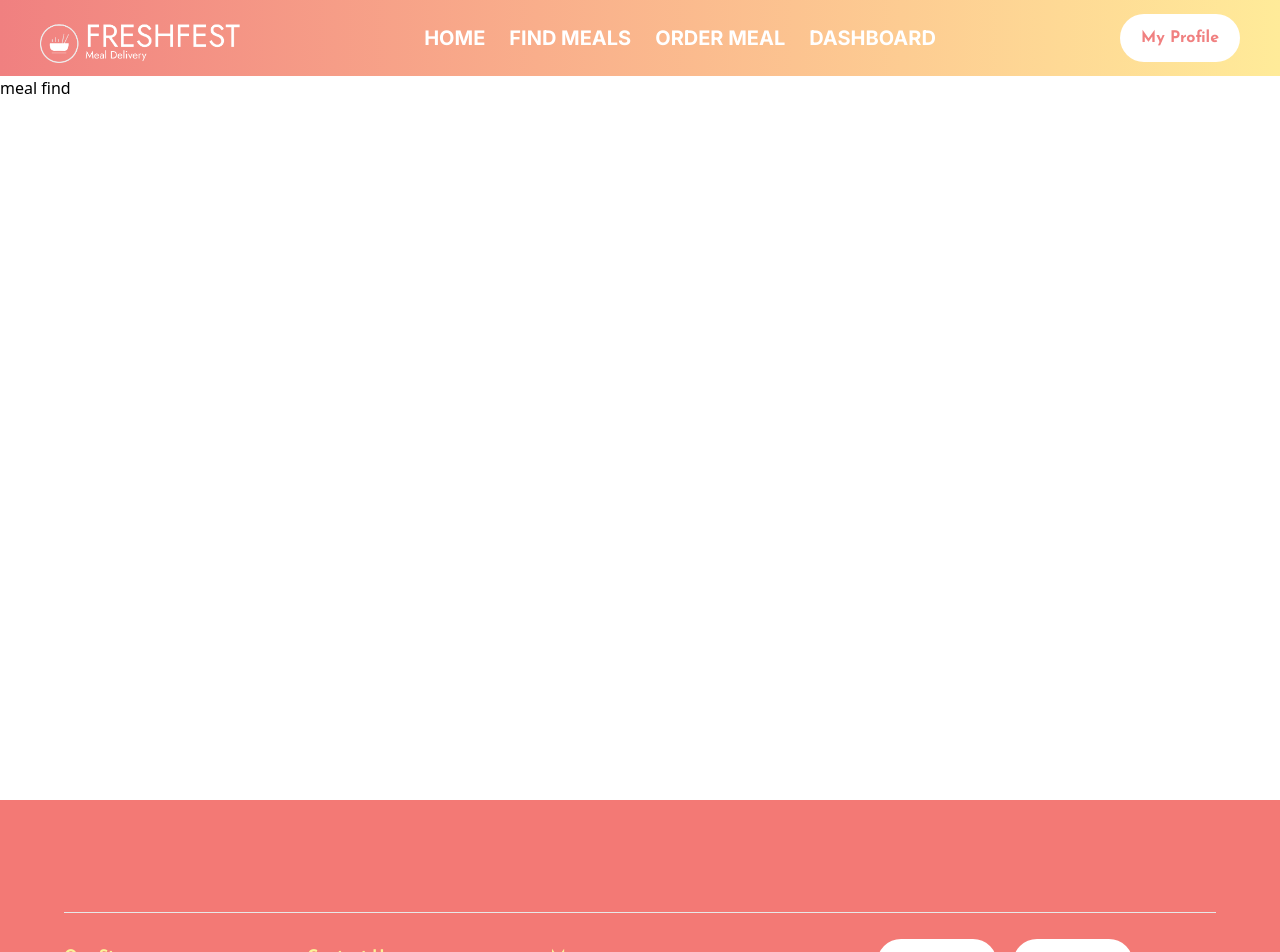
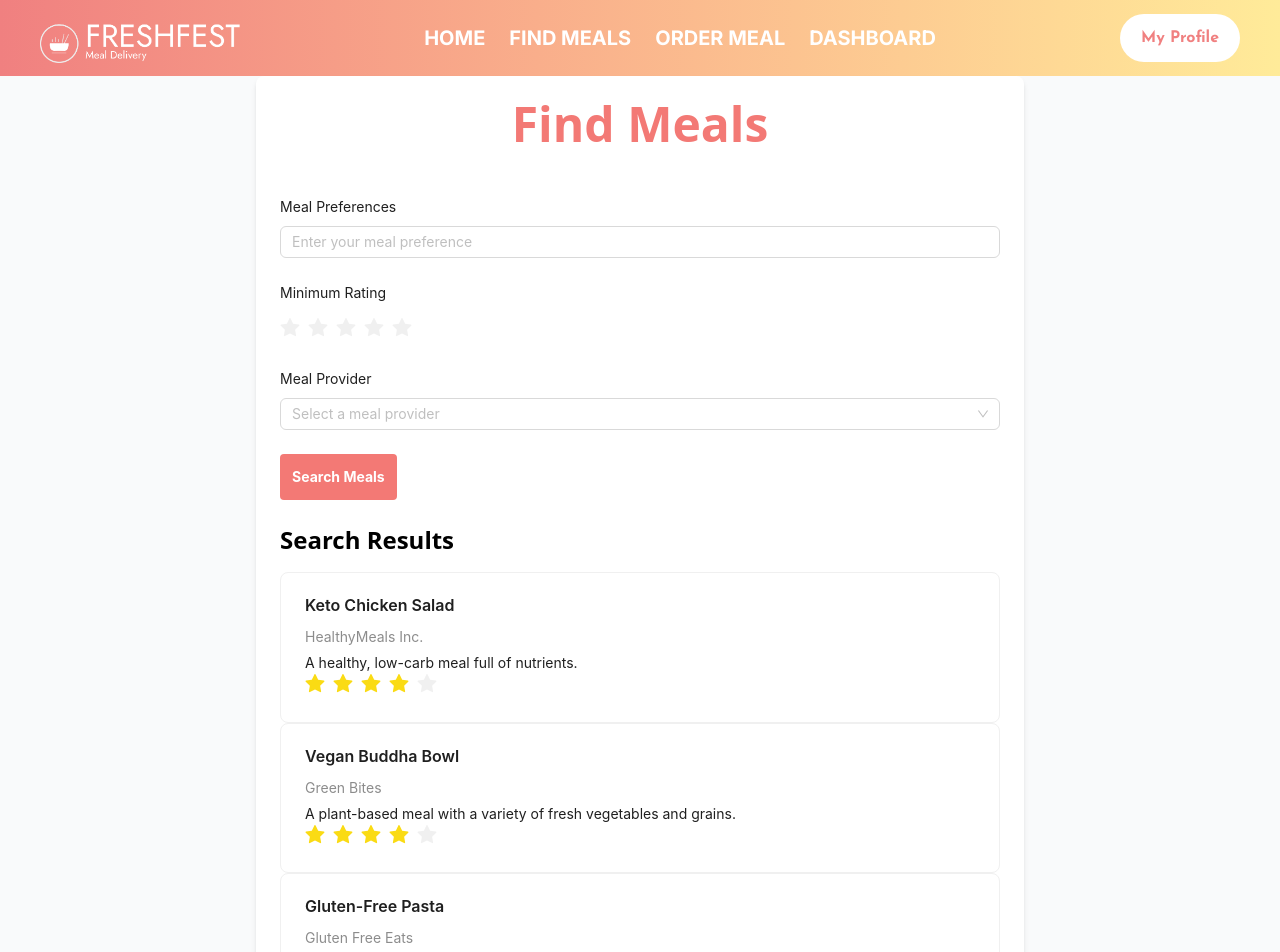
Before and after one commit to Rayhan108/meal-planing, a Next.js app: page /findMeals in a window 1280 px wide. Shown: the top 952 px of the page. Built offline with nearby package versions, Linux system fonts and the light colour scheme; a web font is replaced by a local one; what @ant-design/nextjs-registry would draw is missing.

Commit message:
added find meal and order meal page

```diff
--- a/src/app/(MainLayout)/findMeals/page.tsx
+++ b/src/app/(MainLayout)/findMeals/page.tsx
@@ -1,11 +1,110 @@
-import React from 'react';
+/* eslint-disable @typescript-eslint/no-explicit-any */
+'use client'
+import { useState } from 'react';
+import { Input, Select, Rate, Form, Space, Card } from 'antd';
+
+
+const { Option } = Select;
 
 const FindMeals = () => {
-    return (
-        <div>
-            <p>meal find</p>
+  // eslint-disable-next-line @typescript-eslint/no-unused-vars
+  const [meals, setMeals] = useState([
+    {
+      id: 1,
+      name: 'Keto Chicken Salad',
+      provider: 'HealthyMeals Inc.',
+      rating: 4.5,
+      description: 'A healthy, low-carb meal full of nutrients.',
+    },
+    {
+      id: 2,
+      name: 'Vegan Buddha Bowl',
+      provider: 'Green Bites',
+      rating: 4.8,
+      description: 'A plant-based meal with a variety of fresh vegetables and grains.',
+    },
+    {
+      id: 3,
+      name: 'Gluten-Free Pasta',
+      provider: 'Gluten Free Eats',
+      rating: 4.0,
+      description: 'Delicious gluten-free pasta with fresh tomato sauce and basil.',
+    },
+  ]); // Sample meals data
+  const [filteredMeals, setFilteredMeals] = useState(meals);
+
+  const onSearch = (values: any) => {
+    const { preferences, rating, provider } = values;
+
+    const filtered = meals.filter(meal => {
+      const matchesPreferences = preferences ? meal.name.toLowerCase().includes(preferences.toLowerCase()) : true;
+      const matchesProvider = provider ? meal.provider.toLowerCase().includes(provider.toLowerCase()) : true;
+      const matchesRating = rating ? meal.rating >= rating : true;
+
+      return matchesPreferences && matchesProvider && matchesRating;
+    });
+
+    setFilteredMeals(filtered);
+  };
+
+  return (
+    <div className="min-h-screen flex items-center justify-center bg-gray-50">
+      <div className="w-full max-w-3xl mx-auto p-6 bg-white rounded-lg shadow-md">
+        <h2 className="text-4xl md:text-5xl font-extrabold text-center mb-12 text-[#F37975]">
+          Find Meals
+        </h2>
+
+        <Form onFinish={onSearch} layout="vertical" className="mb-12">
+          <Form.Item
+            label="Meal Preferences"
+            name="preferences"
+            rules={[{ message: 'Please input your meal preferences!' }]}
+          >
+            <Input placeholder="Enter your meal preference " />
+          </Form.Item>
+
+          <Form.Item label="Minimum Rating" name="rating">
+            <Rate defaultValue={0} />
+          </Form.Item>
+
+          <Form.Item
+            label="Meal Provider"
+            name="provider"
+            rules={[{ message: 'Please input the meal provider!' }]}
+          >
+            <Select placeholder="Select a meal provider" allowClear>
+              <Option value="HealthyMeals Inc.">HealthyMeals Inc.</Option>
+              <Option value="Green Bites">Green Bites</Option>
+              <Option value="Gluten Free Eats">Gluten Free Eats</Option>
+            </Select>
+          </Form.Item>
+
+          <Form.Item>
+            <Space direction="horizontal" size="middle" className="w-full">
+              <button type="submit" className="w-full p-3 bg-[#F37975] rounded-sm text-white font-bold" >
+                Search Meals
+              </button>
+            </Space>
+          </Form.Item>
+        </Form>
+
+        <div className="meal-list">
+          <h3 className="text-2xl font-bold mb-4">Search Results</h3>
+          {filteredMeals.length > 0 ? (
+            filteredMeals.map((meal) => (
+              <Card key={meal.id} className="mb-6" hoverable>
+                <Card.Meta title={meal.name} description={meal.provider} />
+                <p className="mt-2">{meal.description}</p>
+                <Rate disabled defaultValue={meal.rating} />
+              </Card>
+            ))
+          ) : (
+            <p>No meals found based on your search criteria.</p>
+          )}
         </div>
-    );
+      </div>
+    </div>
+  );
 };
 
 export default FindMeals;
--- a/src/app/(MainLayout)/my-profile/page.tsx
+++ b/src/app/(MainLayout)/my-profile/page.tsx
@@ -1,7 +1,7 @@
 'use client'
 
-import { Input, Form, Button, notification, Space } from 'antd';
-import { UserOutlined, MailOutlined, PhoneOutlined, HomeOutlined } from '@ant-design/icons';
+import { Input, Form,  notification, Space } from 'antd';
+import { UserOutlined, MailOutlined, PhoneOutlined} from '@ant-design/icons';
 
 const CustomerProfile = () => {
   const [form] = Form.useForm();
--- a/src/app/(MainLayout)/orderMeal/page.tsx
+++ b/src/app/(MainLayout)/orderMeal/page.tsx
@@ -1,11 +1,116 @@
-import React from 'react';
+/* eslint-disable @typescript-eslint/no-unused-vars */
+'use client'
+import { useState } from 'react';
+import { Form, Input, Button, Select, DatePicker, TimePicker, notification, Space } from 'antd';
+import { CheckCircleOutlined } from '@ant-design/icons';
+import dayjs, { Dayjs } from 'dayjs'; // Import dayjs for handling date/time
+
+const { Option } = Select;
 
 const OrderMeal = () => {
-    return (
-        <div>
-            <p>order meal page</p>
-        </div>
-    );
+  const [meal, setMeal] = useState<string | undefined>();
+  const [extras, setExtras] = useState<string[]>([]);
+  const [deliveryDate, setDeliveryDate] = useState<string | undefined>();
+  const [deliveryTime, setDeliveryTime] = useState<string | undefined>();
+
+  const onMealChange = (value: string) => {
+    setMeal(value);
+  };
+
+  const onExtrasChange = (value: string[]) => {
+    setExtras(value);
+  };
+
+  // Handle Date change
+  const onDeliveryDateChange = (date: Dayjs | null, dateString: string | string[]) => {
+    if (Array.isArray(dateString)) {
+      setDeliveryDate(dateString[0]); // Take the first value if it's an array
+    } else {
+      setDeliveryDate(dateString); // If it's a string, set it directly
+    }
+  };
+
+  // Handle Time change
+  const onDeliveryTimeChange = (time: Dayjs | null, timeString: string | string[]) => {
+    if (Array.isArray(timeString)) {
+      setDeliveryTime(timeString[0]); // Take the first value if it's an array
+    } else {
+      setDeliveryTime(timeString); // If it's a string, set it directly
+    }
+  };
+
+  // eslint-disable-next-line @typescript-eslint/no-explicit-any
+  const handleSubmit = (values: any) => {
+    console.log('Order Details:', values);
+
+    notification.success({
+      message: 'Order Placed',
+      description: 'Your meal order has been successfully placed!',
+      icon: <CheckCircleOutlined style={{ color: '#52c41a' }} />,
+    });
+  };
+
+  return (
+    <div className="min-h-screen flex items-center justify-center bg-gray-50">
+      <div className="w-full max-w-lg mx-auto p-8 bg-white rounded-lg shadow-md">
+        <h2 className="text-3xl font-extrabold text-center mb-8 text-[#F37975]">Order Your Meal</h2>
+
+        <Form onFinish={handleSubmit} layout="vertical">
+          {/* Meal Selection */}
+          <Form.Item label="Select a Meal" name="meal" rules={[{ required: true, message: 'Please select a meal!' }]}>
+            <Select placeholder="Select a meal" onChange={onMealChange}>
+              <Option value="Keto Chicken Salad">Keto Chicken Salad</Option>
+              <Option value="Vegan Buddha Bowl">Vegan Buddha Bowl</Option>
+              <Option value="Gluten-Free Pasta">Gluten-Free Pasta</Option>
+              <Option value="Family-Friendly Pizza">Family-Friendly Pizza</Option>
+            </Select>
+          </Form.Item>
+
+          {/* Meal Customization */}
+          <Form.Item label="Customize Your Meal" name="extras">
+            <Select
+              mode="multiple"
+              placeholder="Select extras (e.g., extra toppings, sauces)"
+              onChange={onExtrasChange}
+            >
+              <Option value="extraCheese">Extra Cheese</Option>
+              <Option value="spicySauce">Spicy Sauce</Option>
+              <Option value="extraVegetables">Extra Vegetables</Option>
+              <Option value="glutenFree">Gluten-Free</Option>
+            </Select>
+          </Form.Item>
+
+          {/* Delivery Date */}
+          <Form.Item label="Delivery Date" name="deliveryDate" rules={[{ required: true, message: 'Please select a delivery date!' }]}>
+            <DatePicker
+              onChange={onDeliveryDateChange}
+              disabledDate={(current) => current && current.isBefore(dayjs(), 'day')} // Use Dayjs methods for comparison
+              placeholder="Select delivery date"
+              format="YYYY-MM-DD"
+            />
+          </Form.Item>
+
+          {/* Delivery Time */}
+          <Form.Item label="Delivery Time" name="deliveryTime" rules={[{ required: true, message: 'Please select a delivery time!' }]}>
+            <TimePicker
+              onChange={onDeliveryTimeChange}
+              format="HH:mm"
+              placeholder="Select delivery time"
+            />
+          </Form.Item>
+
+          {/* Submit Button */}
+          <Form.Item>
+            <Space direction="horizontal" size="middle" className="w-full">
+            <button type="submit" className="w-full p-3 bg-[#F37975] rounded-sm text-white font-bold" >
+                Place Order
+              </button>
+            </Space>
+          </Form.Item>
+        </Form>
+      </div>
+    </div>
+  );
 };
 
 export default OrderMeal;
```
